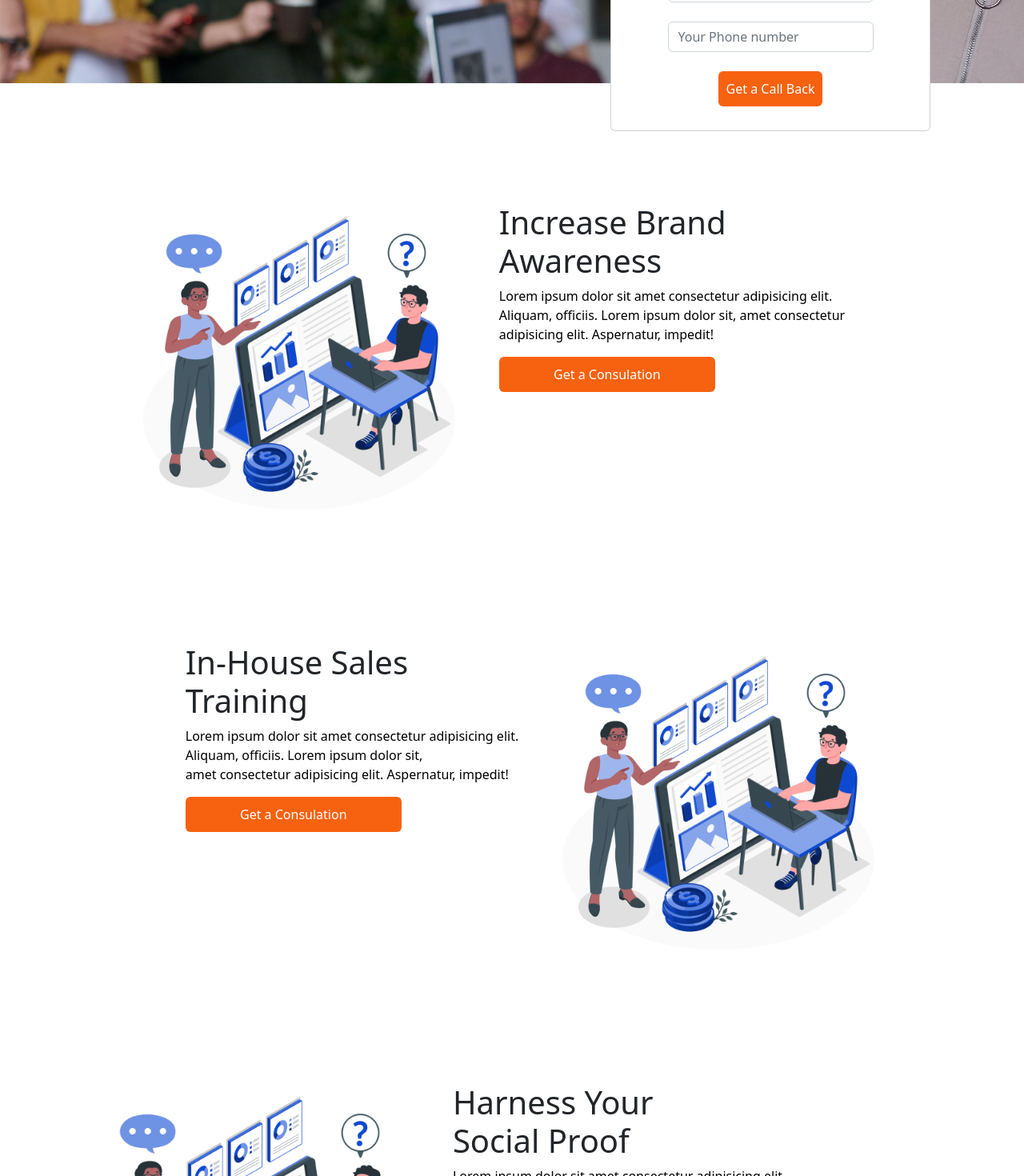
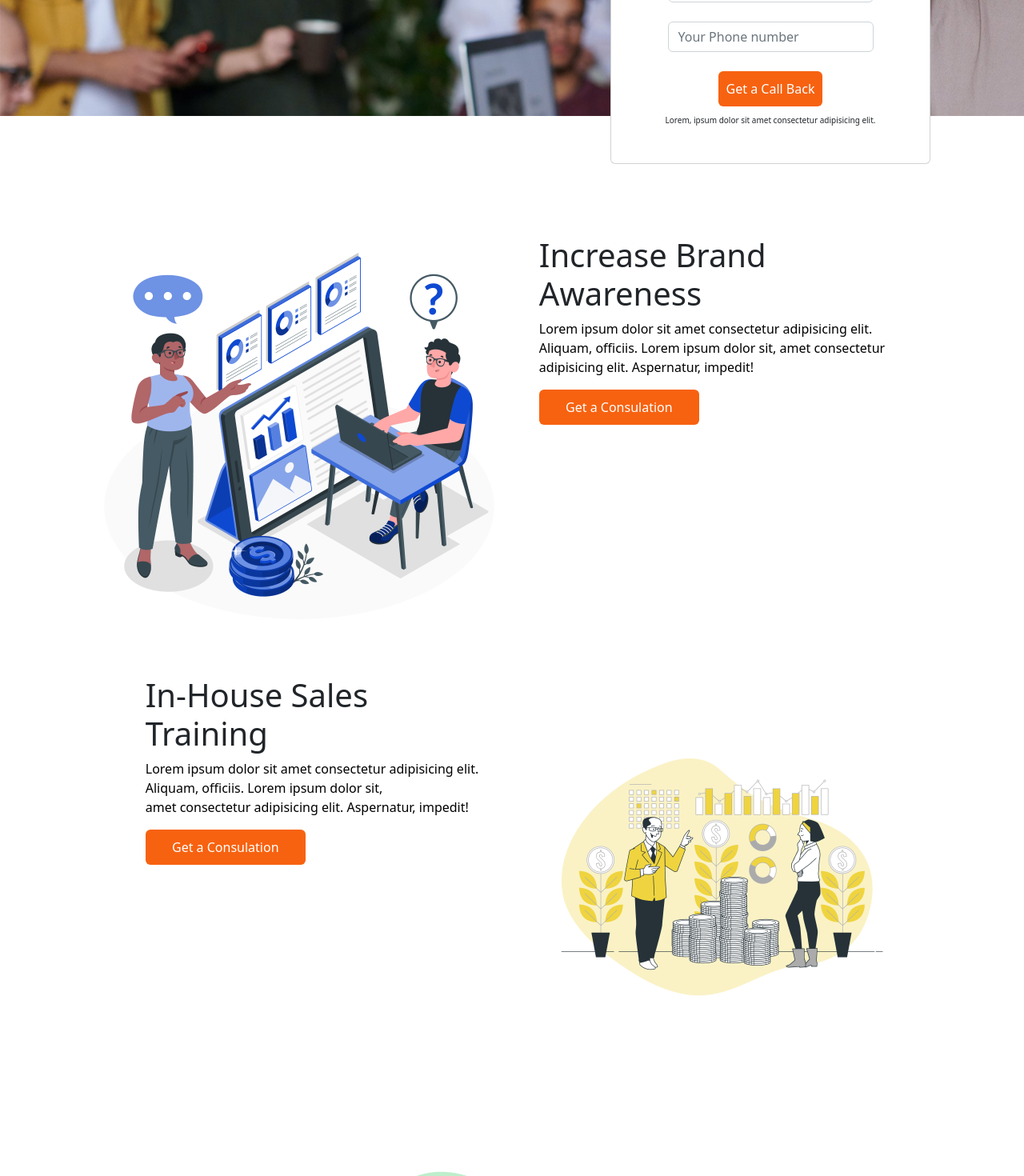
Before and after one commit to AlessioLaudicina/proj-html-vuejs, a Vue app: page / in a window 1280 px wide. Shown: the part 520-1990 px from the top of the page at 80% size. Built offline with nearby package versions, Linux system fonts and the light colour scheme.

Commit message:
AAggiunta img alla sezione FloatSection

```diff
--- a/src/components/CardsSection.vue
+++ b/src/components/CardsSection.vue
@@ -51,4 +51,8 @@ export default {
 
 <style lang="scss" scoped>
 @use '../styles/partials/variables' as *;
+
+.card-text {
+    font-size: 16px;
+}
 </style>
--- a/src/components/ContactForm.vue
+++ b/src/components/ContactForm.vue
@@ -36,6 +36,8 @@ export default {
             <!-- Submit button -->
             <button class="orangeBtn rounded">Get a Call Back</button>
 
+            <p>Lorem, ipsum dolor sit amet consectetur adipisicing elit.</p>
+
         </form>
 
     </div>
@@ -52,5 +54,12 @@ export default {
         max-width: 60px;
         padding-bottom: 10px;
     }
+
+
+
+    p {
+        font-size: 10px;
+        padding-top: 10px;
+    }
 }
 </style>
--- a/src/components/ContactSection.vue
+++ b/src/components/ContactSection.vue
@@ -14,10 +14,21 @@ export default {
     <div class="my-container">
         <div class="d-flex  justify-content-center ">
             <div class="title">
-                <h1>Let's Make Things <br>Happen</h1>
-                <span>Lorem ipsum dolor sit amet consectetur adipisicing elit. <br> Sint eos porro quod recusandae
+                <h1 class="py-4" style="font-size: 60px;">Let's Make Things <br>Happen</h1>
+                <span class="py-4" style="font-size: 25px; text-align: left;">Lorem ipsum dolor sit amet consectetur
+                    adipisicing elit.
+
+                    <br> Sint eos porro
+                    quod recusandae
                     aspernatur
-                    similique?</span>
+                    similique? <br>adipisicing elit.</span>
+
+                <p class="pt-4">"The team at Avada Consulting is fabolous. They<br> helped us unlock our potential online
+                    and offline.
+                    We have <br> experience year on year due to their <br> progressive approch. "</p>
+
+                <p><strong>George Anderson</strong></p>
+                <p>Digital Box CEO</p>
             </div>
             <div class="my-form">
                 <ContactForm></ContactForm>
@@ -43,6 +54,8 @@ export default {
 
     .title {
         padding-right: 50px;
+
+
     }
 
     .my-form {
--- a/src/components/CtaSection.vue
+++ b/src/components/CtaSection.vue
@@ -48,15 +48,17 @@ export default {
                 <div class="icon">
                     <ul>
                         <li>
-                            <h4>Accountability</h4>
+                            <h4>
+                                Accountability
+                            </h4>
                             <p class="p-column"> Numquam consequuntur dolorum eligendi.</p>
                         </li>
                         <li>
-                            <h4>Accountability</h4>
+                            <h4>Trasparency</h4>
                             <p class="p-column"> Numquam consequuntur dolorum eligendi.</p>
                         </li>
                         <li>
-                            <h4>Accountability</h4>
+                            <h4>Investment</h4>
                             <p class="p-column"> Numquam consequuntur dolorum eligendi.</p>
                         </li>
                     </ul>
@@ -106,4 +108,5 @@ export default {
     padding-right: 30px;
 
 
-}</style>
+}
+</style>
--- a/src/components/FloatSection.vue
+++ b/src/components/FloatSection.vue
@@ -44,7 +44,7 @@ export default {
 
                 <div>
 
-                    <img src="../assets/images/Marketing-consulting-amico.png" alt="">
+                    <img src="../assets/images/Marketing-consulting-bro.png" alt="">
 
 
                 </div>
@@ -57,7 +57,7 @@ export default {
             <div class="section_container">
                 <div>
 
-                    <img src="../assets/images/Marketing-consulting-amico.png" alt="">
+                    <img src="../assets/images/Business-Plan-bro.png" alt="">
 
                 </div>
 
@@ -84,6 +84,7 @@ export default {
 <style lang="scss" scoped>
 @use '../styles/partials/variables';
 
+
 .section_container {
     display: flex;
     max-width: 1170px;
@@ -93,7 +94,9 @@ export default {
     flex-wrap: wrap;
 
     img {
-        max-width: 400px;
+        max-width: 500px;
+        height: 500px;
+
 
     }
 
@@ -105,6 +108,11 @@ export default {
             line-height: 1.5em;
 
         }
+
+        .orangeBtn {
+            width: 200px;
+
+        }
     }
 
 }
--- a/src/components/HeaderBottom.vue
+++ b/src/components/HeaderBottom.vue
@@ -47,6 +47,7 @@ export default {
 
 .jumbotron {
     background-image: url(../assets/images/marketing-intro.jpg);
+
     background-size: cover;
     min-height: 400px;
 
--- a/src/styles/partials/variables.scss
+++ b/src/styles/partials/variables.scss
@@ -41,6 +41,11 @@ $starship-material-color: #ece046;
     color: white;
     border: none;
     padding: 10px;
-    max-width: 270px;
+    max-width: 300px;
     max-height: 44px;
 }
+
+.orangeBtn:hover {
+    background-color: $tango-material-color;
+
+}
```
Also changed, not shown: src/assets/images/Business-Plan-bro.png (added), src/assets/images/Marketing-consulting-bro.png (added).
